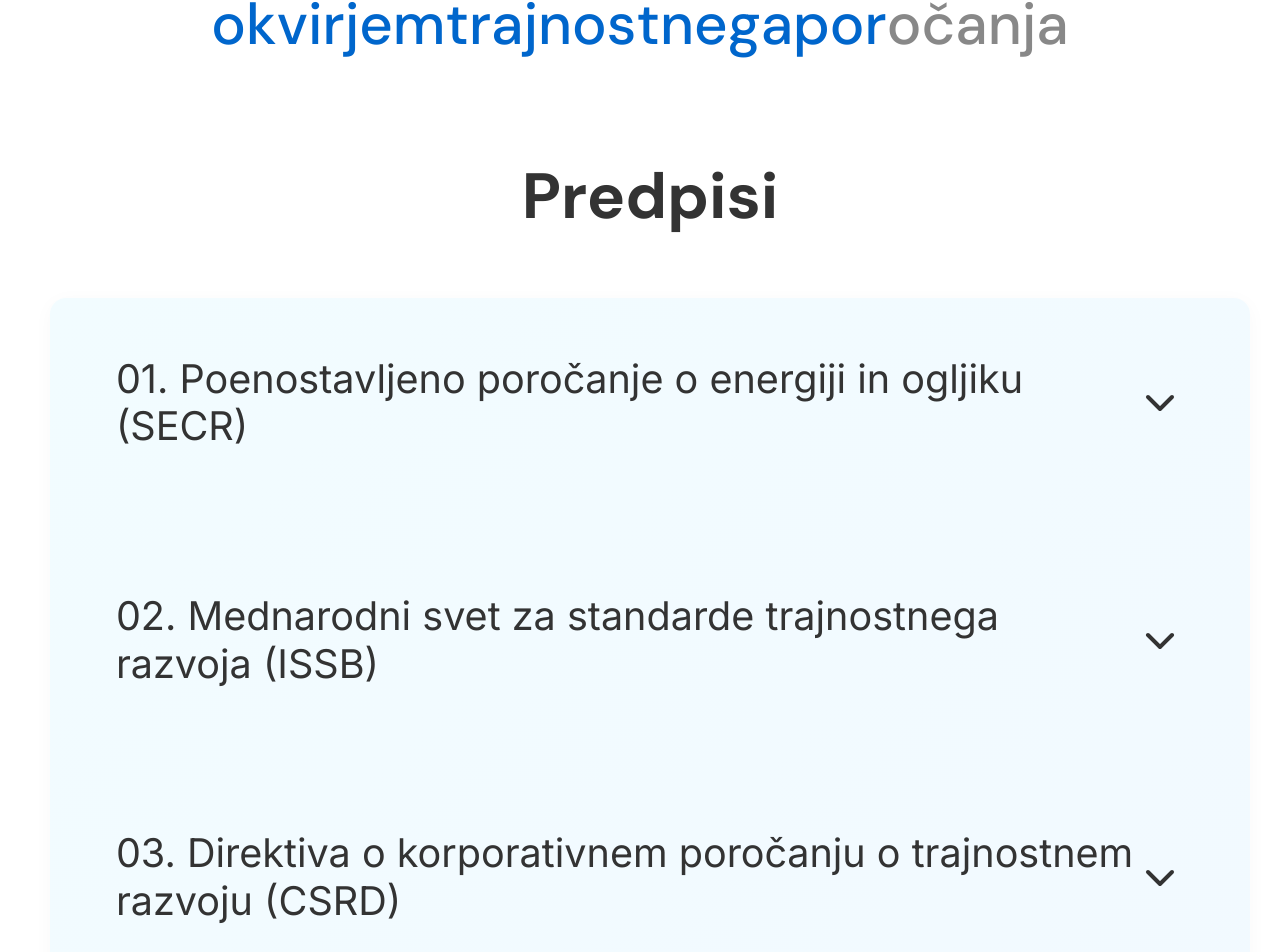
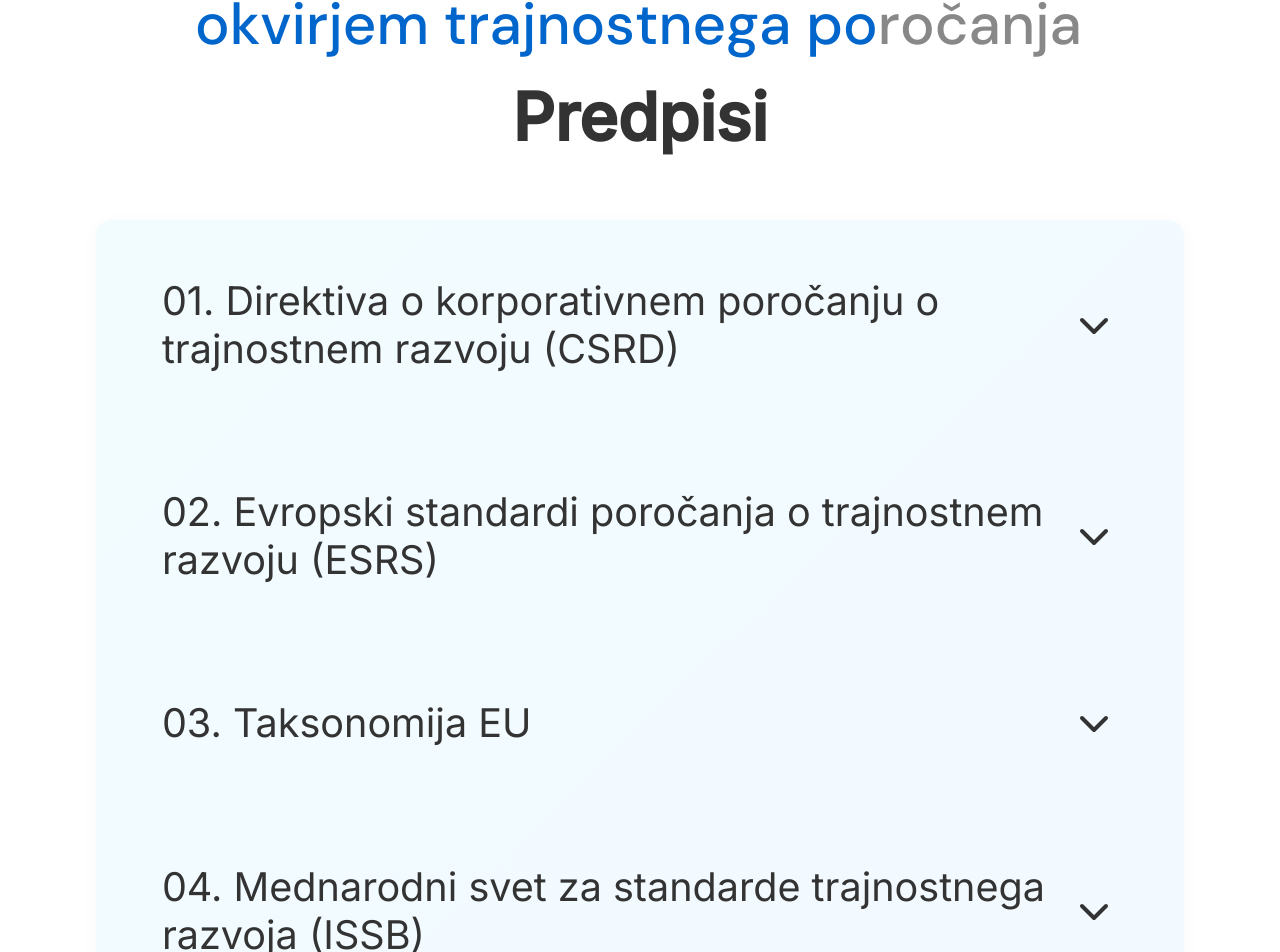
Before and after one commit to KudenikovNS/climatise, a Next.js app: page /regulations in a window 1280 px wide. Shown: the part 371-1323 px from the top of the page. Built offline with nearby package versions, Linux system fonts and the light colour scheme.

Commit message:
fixed block regulations

```diff
--- a/app/regulations/page.tsx
+++ b/app/regulations/page.tsx
@@ -6,29 +6,29 @@ import { FaqItem } from '@/components/faq/faq';
 
 const regulationsItems = [
   {
-    question: '01. Poenostavljeno poročanje o energiji in ogljiku (SECR)',
-    answer: 'SECR zahteva od britanskih podjetij, da poročajo o porabi energije in emisijah ogljika.',
-    answer1: 'Climatise ta proces revolucionira s popolnoma avtomatiziranim potekom dela, ki v trenutku ustvari letno poročilo SECR, pripravljeno za oddajo in revizijo.'
+    question: '01. Direktiva o korporativnem poročanju o trajnostnem razvoju (CSRD)',
+    answer: 'CSRD uvaja celovite zahteve glede poročanja o trajnostnem razvoju za podjetja v EU.',
+    answer1: 'Climatise poenostavlja celoten postopek zbiranja podatkov, tudi za kompleksne zahteve Skopa 3, s čimer zagotavlja popolno pokritost podatkov. V nekaj sekundah ustvarite natančna, pripravljena za revizijo poročila, ki popolnoma ustrezajo evropskim standardom poročanja o trajnostnem razvoju (ESRS).'
   },
   {
-    question: '02. Mednarodni svet za standarde trajnostnega razvoja (ISSB)',
-    answer: 'ISSB postavlja globalne standarde za finančna razkritja, povezana s trajnostnim razvojem. Climatise nudi celovito podporo za poročanje po ISSB, kar omogoča nemoteno vključevanje informacij o trajnostnem razvoju v vaše finančno poročanje.',
-    answer1: 'Naša platforma zagotavlja, da ste vedno usklajeni z najnovejšimi zahtevami ISSB, s čimer deležnikom nudite zahtevano preglednost.'
+    question: '02. Evropski standardi poročanja o trajnostnem razvoju (ESRS)',
+    answer: 'ESRS nudi podroben okvir poročanja znotraj CSRD.',
+    answer1: 'Platforma Climatise je popolnoma usklajena z vsemi zahtevami ESRS, kar omogoča nemoteno razkrivanje okoljskih, družbenih in upravljavskih metrik. Naša rešitev samodejno preslika vaše podatke na ustrezna ESRS razkritja, kar poenostavlja skladnost.'
   },
   {
-    question: '03. Direktiva o korporativnem poročanju o trajnostnem razvoju (CSRD)',
-    answer: 'CSRD razširja zahteve za poročanje o trajnostnem razvoju pri podjetjih v EU.',
-    answer1: 'Climatise poenostavlja zbiranje podatkov, tudi za kompleksne zahteve Scope 3, s čimer zagotavlja celovitost podatkov. V nekaj sekundah prejmete natančna poročila, pripravljena na revizijo.'
+    question: '03. Taksonomija EU',
+    answer: 'Taksonomija EU določa merila za okoljsko trajnostne gospodarske dejavnosti.',
+    answer1: 'Climatise vam pomaga določiti upravičenost in skladnost s taksonomijo, avtomatizira kompleksne izračune ter ustvarja podrobno dokumentacijo za podporo vašim trditvam o zelenih naložbah in preprečevanje greenwashinga.'
   },
   {
-    question: '04. Britanske zahteve za razkritje trajnostnih informacij (SDR)',
-    answer: 'Čeprav so britanske zahteve SDR še v razvoju, je Climatise pripravljen podpreti vaše potrebe po skladnosti takoj, ko bo okvir dokončan.',
-    answer1: 'Naša prilagodljiva platforma bo vključila zahteve SDR, s čimer boste vedno korak pred drugimi pri poročanju o trajnostnem razvoju.'
+    question: '04. Mednarodni svet za standarde trajnostnega razvoja (ISSB)',
+    answer: 'ISSB postavlja globalne standarde za finančna razkritja, povezana s trajnostnim razvojem.',
+    answer1: 'Climatise nudi celovito podporo za poročanje po ISSB, kar vam pomaga nemoteno vključiti informacije o trajnostnem razvoju v vaše finančno poročanje. Naša platforma zagotavlja, da ste vedno usklajeni z najnovejšimi zahtevami ISSB, s čimer deležnikom nudite zahtevano preglednost.'
   },
   {
-    question: '05. Poročanje ESOS',
-    answer: 'ESOS obvezuje velika britanska podjetja k oceni porabe energije in prepoznavanju priložnosti za prihranke.',
-    answer1: 'Climatise poenostavlja skladnost z ESOS z avtomatiziranim zbiranjem podatkov in takojšnjimi poročili, pripravljenimi za revizijo, ter pretvarja regulatorne zahteve v uporabne vpoglede za energetsko učinkovitost in prihranke.'
+    question: '05. Uredba o razkritju trajnostnih finančnih informacij (SFDR)',
+    answer: 'SFDR zahteva, da udeleženci finančnih trgov razkrijejo tveganja in vplive, povezane s trajnostnim razvojem.',
+    answer1: 'Climatise poenostavlja skladnost s SFDR z avtomatiziranim zbiranjem podatkov in standardiziranimi predlogami za razkritja, kar vam učinkovito pomaga izpolniti zahteve za poročanje o glavnih negativnih vplivih (PAI).'
   }
 ];
 
@@ -131,8 +131,8 @@ export default function RegulationsPage() {
         </h1>
       </div>
 
-      <section className={styles.faqSection}>
-      <h2 className={styles.faqTitle}>Predpisi</h2>
+      <section className={styles.faq}>
+      <h2 className={styles.title}>Predpisi</h2>
       <div className={styles.faqContainer}>
         {regulationsItems.map((item, index) => (
           <FaqItem
--- a/app/regulations/regulations.module.css
+++ b/app/regulations/regulations.module.css
@@ -1,5 +1,12 @@
 .about {
   padding-block-start: 7rem;
+
+  @media (width <= 540px) {
+    padding-block-start: 9rem;
+  }
+  @media (width <= 420px) {
+    padding-block-start: 11rem;
+  }
 }
 
 .content {
@@ -15,7 +22,12 @@
   font-size: 2.2em;
   line-height: 1.25;
   overflow: hidden;
+
+  @media (width <= 640px) {
+    font-size: 2.8rem;
+  }
 }
+
 
 .text {
   font-family: var(--font-inter-regular), sans-serif;
@@ -82,40 +94,28 @@
   }
 }
 
-/* Стили для секции FAQ */
-.faqSection {
-  padding: 5rem 2rem;
-  max-width: 1200px;
-  margin: 0 auto;
+
+.coloredChar, .grayChar, .blueChar {
+  white-space: pre; /* Сохраняет пробелы */
 }
 
-.faqTitle {
-  font-family: var(--font-dm-sans-medium), sans-serif;
-  font-weight: 500;
-  font-size: 2.5rem;
-  margin-bottom: 3rem;
-  text-align: center;
-}
-
-.faqContainer {
-  display: flex;
-  flex-direction: column;
-  gap: 1rem;
-}
-
-.faqSection {
-  padding: 80px 50px;
-  max-width: 1200px;
+/* Стили для секции FAQ */
+.faq {
+  max-width: 85%;
   margin: 0 auto;
   width: 100%;
 }
 
-.faqTitle {
-  font-size: 64px;
+.title {
+  font-size: 2.5rem;
   font-weight: 700;
   text-align: center;
   margin-bottom: 60px;
   color: #333;
+
+  @media(width <= 1024px) {
+    font-size: 48px;
+  }
 }
 
 .faqContainer {
@@ -130,6 +130,7 @@
   padding-inline: .5rem;
   padding-block: .2rem;
   transition: all 0.3s ease;
+  overflow: hidden;
 }
 
 .faqItem:last-child {
@@ -141,16 +142,16 @@
   display: flex;
   justify-content: space-between;
   align-items: center;
-  padding: 24px 32px;
+  padding: 2rem;
   background: transparent;
   border: none;
   text-align: left;
-  font-size: 20px;
   font-weight: 500;
   color: #333;
   cursor: pointer;
   transition: all 0.3s ease;
   border-radius: 8px;
+
 }
 
 .faqQuestion:hover {
@@ -161,14 +162,24 @@
   display: flex;
   align-items: center;
   justify-content: center;
-  width: 32px;
-  height: 32px;
+  width: 48px;
+  height: 48px;
   border-radius: 50%;
   transition: background-color 0.3s ease;
+
+  & > svg {
+    width: 48px;
+    height: 48px;
+  }
+
+  @media (width <= 768px) {
+    width: 32px;
+    height: 32px;
+  }
 }
 
 .icon {
-  transition: transform 0.3s ease;
+  transition: transform 0.9s ease;
   color: #333;
   width: 16px;
   height: 16px;
@@ -200,17 +211,44 @@
 .question {
   font-family: var(--font-inter-regular), sans-serif;
   font-weight: 400;
-  font-size: 1.15em;
+  font-size: 1.9em;
   line-height: .9;
+
+  @media (width <= 1280px) {
+    font-size: 1.5em;
+    line-height: 1.2;
+  }
+
+  @media (width <= 768px) {
+    font-size: 1.2em;
+  }
 }
 
 .answer {
   font-family: var(--font-inter-medium), sans-serif;
   font-weight: 500;
   color: #4d4d4d;
-  font-size: .65em;
+  font-size: .85em;
+  padding: 0 32px;
+  max-height: 0;
+  overflow: hidden;
+  opacity: 0;
+  transition: all 0.4s ease-in-out;
+  border-radius: 0 0 8px 8px;
+}
 
-  padding: 24px 32px;
+.faqItem.active .answer {
+  padding: 32px;
+  max-height: 500px;
+  opacity: 1;
+
+  @media (width <= 768px) {
+    padding: 10px 24px;
+  }
+
+  @media (width <= 480px) {
+    font-size: 1.5em;
+  }
 }
 
 .faqAnswer p {
```
